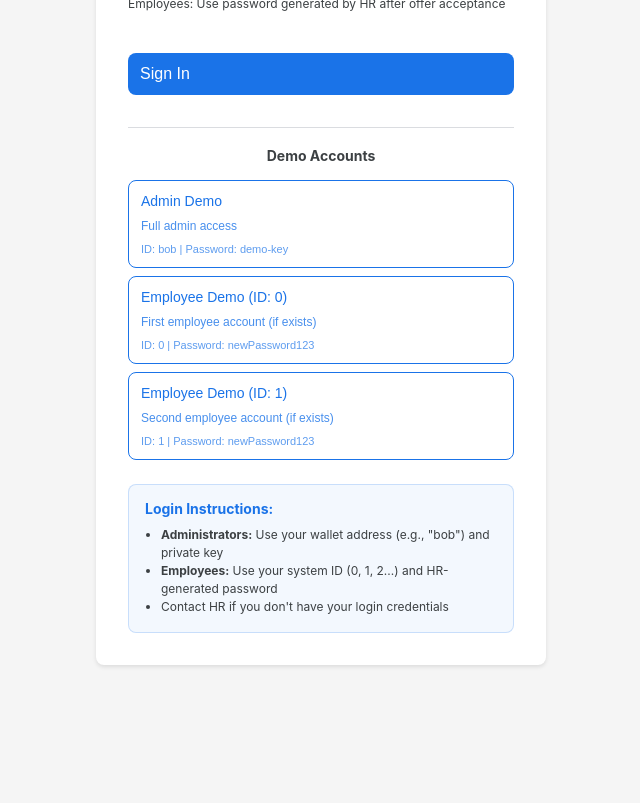
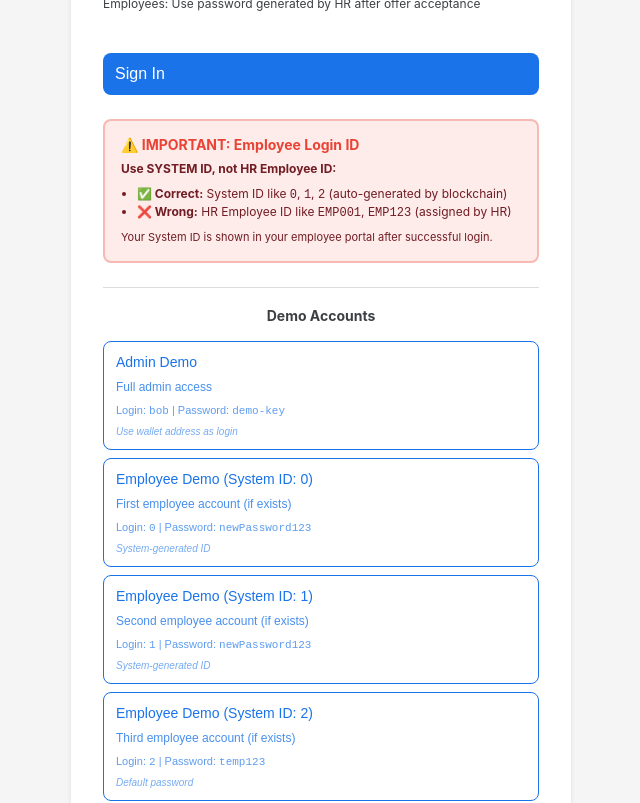
Before and after one commit to SRV-YouSoRandom/finnoledge-frontend, a React (Vite) app in the folder client/: page /hr/process-leave-request/1 in a window 1280 px wide. Shown: the part 360-1163 px from the top of the page, without its empty margins (319-959 px from the left). Before the commit the page ends 1045 px from the top, so only its background shows below. Built offline with nearby package versions, Linux system fonts and the light colour scheme; the HTML template or start-up script is replaced by a standard one.

Commit message:
fixed systemID issue on passing transactions

```diff
--- a/client/src/components/Login.jsx
+++ b/client/src/components/Login.jsx
@@ -55,19 +55,29 @@ function Login() {
       label: 'Admin Demo',
       loginId: 'bob',
       password: 'demo-key',
-      description: 'Full admin access'
+      description: 'Full admin access',
+      note: 'Use wallet address as login'
     },
     {
-      label: 'Employee Demo (ID: 0)',
+      label: 'Employee Demo (System ID: 0)',
       loginId: '0',
       password: 'newPassword123',
-      description: 'First employee account (if exists)'
+      description: 'First employee account (if exists)',
+      note: 'System-generated ID'
     },
     {
-      label: 'Employee Demo (ID: 1)',
+      label: 'Employee Demo (System ID: 1)',
       loginId: '1',
       password: 'newPassword123',
-      description: 'Second employee account (if exists)'
+      description: 'Second employee account (if exists)',
+      note: 'System-generated ID'
+    },
+    {
+      label: 'Employee Demo (System ID: 2)',
+      loginId: '2',
+      password: 'temp123',
+      description: 'Third employee account (if exists)',
+      note: 'Default password'
     }
   ];
 
@@ -89,7 +99,7 @@ function Login() {
     }}>
       <div style={{
         width: '100%',
-        maxWidth: '450px',
+        maxWidth: '500px',
         backgroundColor: 'var(--card-bg)',
         borderRadius: 'var(--border-radius)',
         boxShadow: 'var(--box-shadow)',
@@ -138,7 +148,7 @@ function Login() {
             />
             <span className="form-hint">
               <strong>Admins:</strong> Use wallet address (e.g., bob) |{' '}
-              <strong>Employees:</strong> Use your system ID (0, 1, 2...)
+              <strong>Employees:</strong> Use your <u>System ID</u> (0, 1, 2...) - <strong>NOT</strong> your HR Employee ID (EMP001...)
             </span>
           </div>
 
@@ -197,8 +207,33 @@ function Login() {
           </button>
         </form>
 
+        {/* Critical ID Explanation */}
+        <div style={{
+          marginTop: '24px',
+          padding: '16px',
+          backgroundColor: 'rgba(234, 67, 53, 0.1)',
+          borderRadius: '8px',
+          border: '2px solid rgba(234, 67, 53, 0.3)'
+        }}>
+          <h4 style={{ margin: '0 0 8px 0', color: '#ea4335', fontSize: '14px' }}>
+            ⚠️ IMPORTANT: Employee Login ID
+          </h4>
+          <div style={{ fontSize: '12px', color: '#721c24', lineHeight: '1.4' }}>
+            <div style={{ marginBottom: '8px' }}>
+              <strong>Use SYSTEM ID, not HR Employee ID:</strong>
+            </div>
+            <ul style={{ margin: '0', paddingLeft: '16px' }}>
+              <li><strong>✅ Correct:</strong> System ID like <code>0</code>, <code>1</code>, <code>2</code> (auto-generated by blockchain)</li>
+              <li><strong>❌ Wrong:</strong> HR Employee ID like <code>EMP001</code>, <code>EMP123</code> (assigned by HR)</li>
+            </ul>
+            <div style={{ marginTop: '8px', fontSize: '11px' }}>
+              Your System ID is shown in your employee portal after successful login.
+            </div>
+          </div>
+        </div>
+
         {/* Demo Accounts */}
-        <div style={{ marginTop: '32px' }}>
+        <div style={{ marginTop: '24px' }}>
           <h3 style={{
             fontSize: '14px',
             color: 'var(--secondary-color)',
@@ -232,7 +267,10 @@ function Login() {
                   {account.description}
                 </div>
                 <div style={{ fontSize: '11px', opacity: '0.7', marginTop: '2px' }}>
-                  ID: {account.loginId} | Password: {account.password}
+                  Login: <code>{account.loginId}</code> | Password: <code>{account.password}</code>
+                </div>
+                <div style={{ fontSize: '10px', opacity: '0.6', marginTop: '1px', fontStyle: 'italic' }}>
+                  {account.note}
                 </div>
               </button>
             ))}
@@ -252,7 +290,13 @@ function Login() {
           </h4>
           <ul style={{ margin: '0', paddingLeft: '16px', fontSize: '12px', color: 'var(--secondary-color)' }}>
             <li><strong>Administrators:</strong> Use your wallet address (e.g., "bob") and private key</li>
-            <li><strong>Employees:</strong> Use your system ID (0, 1, 2...) and HR-generated password</li>
+            <li><strong>Employees:</strong> Use your <strong>System ID</strong> (0, 1, 2...) and HR-generated password</li>
+            <li><strong>System ID vs HR Employee ID:</strong>
+              <ul style={{ marginTop: '4px', marginLeft: '12px' }}>
+                <li>System ID: Auto-generated by blockchain (0, 1, 2...) ← Use this for login</li>
+                <li>HR Employee ID: Assigned by HR (EMP001, EMP123...) ← Display only</li>
+              </ul>
+            </li>
             <li>Contact HR if you don't have your login credentials</li>
           </ul>
         </div>
--- a/client/src/pages/Employee/ApplyLeave.jsx
+++ b/client/src/pages/Employee/ApplyLeave.jsx
@@ -52,8 +52,14 @@ const handleSubmit = async (e) => {
   const loadingToastId = notifyTransactionSubmitted('Submitting leave request...');
 
   try {
+    // FIXED: Use systemId (0, 1, 2...) instead of employeeData.id
+    // The systemId is the blockchain-generated ID that CLI commands expect
+    const systemEmployeeId = user.systemId || user.employeeData.id;
+
+    console.log('Submitting leave request for system ID:', systemEmployeeId); // Debug log
+
     const response = await cli.submitLeaveRequest({
-      employeeId: parseInt(user.employeeData.id),
+      employeeId: parseInt(systemEmployeeId), // Use system ID, not HR employee ID
       startDate: formData.startDate,
       endDate: formData.endDate,
       reason: formData.reason,
@@ -109,8 +115,12 @@ const handleSubmit = async (e) => {
           <div style={{ display: 'grid', gridTemplateColumns: 'repeat(auto-fit, minmax(200px, 1fr))', gap: '12px', fontSize: '14px' }}>
             <div><strong>Name:</strong> {user?.employeeData?.name}</div>
             <div><strong>Employee ID:</strong> {user?.employeeData?.employeeId}</div>
+            <div><strong>System ID:</strong> <code style={{ backgroundColor: 'rgba(26, 115, 232, 0.1)', padding: '2px 4px', borderRadius: '3px' }}>{user?.systemId || user?.employeeData?.id}</code></div>
             <div><strong>Department:</strong> {user?.employeeData?.department || 'Not Assigned'}</div>
             <div><strong>Position:</strong> {user?.employeeData?.position}</div>
+          </div>
+          <div style={{ marginTop: '8px', fontSize: '12px', color: 'var(--secondary-color)' }}>
+            <strong>Note:</strong> Leave requests are processed using your System ID ({user?.systemId || user?.employeeData?.id})
           </div>
         </div>
 
--- a/client/src/pages/Employee/ChangePassword.jsx
+++ b/client/src/pages/Employee/ChangePassword.jsx
@@ -60,8 +60,13 @@ function ChangePassword() {
     const toastId = notifyTransactionSubmitted('Changing password...');
 
     try {
+      // FIXED: Use systemId (0, 1, 2...) instead of employeeData.id
+      const systemEmployeeId = user.systemId || user.employeeData.id;
+
+      console.log('Changing password for system ID:', systemEmployeeId); // Debug log
+
       const response = await cli.changePassword({
-        employeeId: parseInt(user.employeeData.id),
+        employeeId: parseInt(systemEmployeeId), // Use system ID, not HR employee ID
         newPassword: formData.newPassword,
         user: user.walletAddress
       });
@@ -98,8 +103,12 @@ function ChangePassword() {
           </h3>
           <div style={{ fontSize: '14px' }}>
             <div><strong>Employee:</strong> {user?.employeeData?.name}</div>
-            <div><strong>Employee ID:</strong> {user?.employeeData?.employeeId}</div>
+            <div><strong>HR Employee ID:</strong> {user?.employeeData?.employeeId}</div>
+            <div><strong>System ID:</strong> <code style={{ backgroundColor: 'rgba(26, 115, 232, 0.1)', padding: '2px 4px', borderRadius: '3px' }}>{user?.systemId || user?.employeeData?.id}</code></div>
             <div><strong>Login Address:</strong> <code>{user?.walletAddress}</code></div>
+          </div>
+          <div style={{ marginTop: '8px', fontSize: '12px', color: 'var(--secondary-color)' }}>
+            <strong>Note:</strong> Password changes are processed using your System ID ({user?.systemId || user?.employeeData?.id})
           </div>
         </div>
 
--- a/client/src/pages/HR/LeaveRequests/ProcessLeaveRequest.jsx
+++ b/client/src/pages/HR/LeaveRequests/ProcessLeaveRequest.jsx
@@ -1,13 +1,17 @@
 import { useState, useEffect } from 'react';
 import { useParams, useNavigate, useSearchParams, Link } from 'react-router-dom';
 import { api, cli } from '../../../services/api';
+import { useTransactionNotification } from '../../../hooks/useTransactionNotification';
 import { IconArrowLeft, IconCheck, IconX } from '@tabler/icons-react';
 
 function ProcessLeaveRequest({ user }) {
   const { requestId } = useParams();
   const [searchParams] = useSearchParams();
   const navigate = useNavigate();
+  const { notifyTransactionSubmitted, notifyTransactionSuccess, notifyTransactionError, extractTxHashFromResponse } = useTransactionNotification();
+
   const [leaveRequest, setLeaveRequest] = useState(null);
+  const [employee, setEmployee] = useState(null);
   const [action, setAction] = useState(searchParams.get('action') || 'approve');
   const [loading, setLoading] = useState(true);
   const [submitting, setSubmitting] = useState(false);
@@ -18,7 +22,31 @@ function ProcessLeaveRequest({ user }) {
       try {
         setLoading(true);
         const response = await api.fetchLeaveRequest(requestId);
-        setLeaveRequest(response.data.LeaveRequest);
+        const leaveData = response.data.LeaveRequest;
+        setLeaveRequest(leaveData);
+
+        // Fetch employee details using the employeeId from leave request
+        // IMPORTANT: The employeeId in leave request is the system ID (0, 1, 2...)
+        try {
+          const employeesResponse = await api.fetchEmployees();
+          const employees = employeesResponse.data.Employee || [];
+
+          // Find employee by system ID (leaveData.employeeId matches employee.id)
+          const requestEmployee = employees.find(emp =>
+            emp.id.toString() === leaveData.employeeId.toString()
+          );
+
+          if (requestEmployee) {
+            setEmployee(requestEmployee);
+            console.log('Found employee for leave request:', requestEmployee);
+          } else {
+            console.log('No employee found for system ID:', leaveData.employeeId);
+          }
+        } catch (employeeError) {
+          console.log('Error fetching employee details:', employeeError);
+          setEmployee(null);
+        }
+
       } catch (error) {
         console.error('Error fetching leave request details:', error);
         setError('Failed to load leave request details.');
@@ -36,19 +64,25 @@ function ProcessLeaveRequest({ user }) {
     setError(null);
 
     const newStatus = action === 'approve' ? 'Approved' : 'Rejected';
+    const loadingToastId = notifyTransactionSubmitted(`${action === 'approve' ? 'Approving' : 'Rejecting'} leave request...`);
 
     try {
-      await cli.processLeaveRequest({
+      const response = await cli.processLeaveRequest({
         requestId: parseInt(requestId),
         newStatus,
         user
       });
 
+      const txHash = extractTxHashFromResponse(response.data.data || '');
+      notifyTransactionSuccess(`Leave request ${newStatus.toLowerCase()} successfully!`, txHash, loadingToastId);
+
       // Success - redirect to leave requests list
       navigate('/hr/leave-requests');
     } catch (err) {
       console.error('Error processing leave request:', err);
-      setError(err.response?.data?.message || 'Failed to process leave request. Please try again.');
+      const errorMessage = err.response?.data?.message || 'Failed to process leave request. Please try again.';
+      setError(errorMessage);
+      notifyTransactionError(errorMessage, loadingToastId);
     } finally {
       setSubmitting(false);
     }
@@ -102,18 +136,51 @@ function ProcessLeaveRequest({ user }) {
               <div className="detail-value">{leaveRequest.id}</div>
             </div>
             <div className="detail-item">
-              <div className="detail-label">Employee ID</div>
+              <div className="detail-label">Employee System ID</div>
               <div className="detail-value">
                 <code style={{
-                  backgroundColor: 'rgba(0,0,0,0.05)',
-                  padding: '2px 6px',
+                  backgroundColor: 'rgba(26, 115, 232, 0.1)',
+                  padding: '4px 8px',
                   borderRadius: '4px',
-                  fontSize: '12px'
+                  fontSize: '14px',
+                  fontWeight: '600',
+                  color: 'var(--primary-color)'
                 }}>
                   {leaveRequest.employeeId}
                 </code>
               </div>
             </div>
+            {employee && (
+              <>
+                <div className="detail-item">
+                  <div className="detail-label">Employee Name</div>
+                  <div className="detail-value" style={{ fontWeight: '600' }}>
+                    {employee.name}
+                  </div>
+                </div>
+                <div className="detail-item">
+                  <div className="detail-label">HR Employee ID</div>
+                  <div className="detail-value">
+                    <code style={{
+                      backgroundColor: 'rgba(0,0,0,0.05)',
+                      padding: '2px 6px',
+                      borderRadius: '4px',
+                      fontSize: '12px'
+                    }}>
+                      {employee.employeeId}
+                    </code>
+                  </div>
+                </div>
+                <div className="detail-item">
+                  <div className="detail-label">Department</div>
+                  <div className="detail-value">{employee.department || 'Not Assigned'}</div>
+                </div>
+                <div className="detail-item">
+                  <div className="detail-label">Position</div>
+                  <div className="detail-value">{employee.position}</div>
+                </div>
+              </>
+            )}
             <div className="detail-item">
               <div className="detail-label">Leave Period</div>
               <div className="detail-value">
@@ -135,6 +202,10 @@ function ProcessLeaveRequest({ user }) {
               <div className="detail-value">
                 <span className="badge badge-warning">Pending</span>
               </div>
+            </div>
+            <div className="detail-item">
+              <div className="detail-label">Submitted By</div>
+              <div className="detail-value">{leaveRequest.creator.substring(0, 20)}...</div>
             </div>
           </div>
         </div>
```
Also changed, not shown: client/src/contexts/AuthContext.jsx (+23 -7 lines), 1 other file (tests, documents, lock files or other folders).
